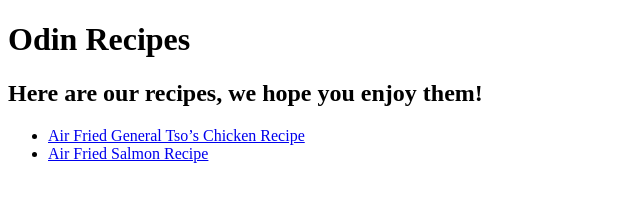
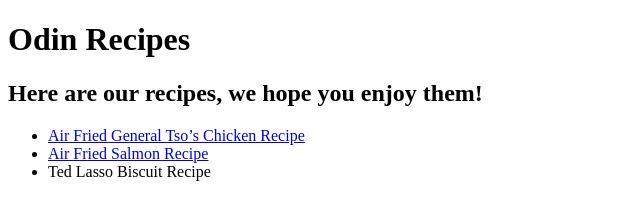
Before and after one commit to GreenvillePodCo/odin-recipes, a plain HTML site: page index.html in a window 1280 px wide. Shown: the whole page, without its empty margins (0-640 px from the left). Drawn offline with Linux system fonts and the light colour scheme.

Commit message:
Create link to new ted lasso recipe from index.html

```diff
--- a/index.html
+++ b/index.html
@@ -20,6 +20,10 @@
           >Air Fried Salmon Recipe</a
         >
       </li>
+      <li>
+        <a href="recipes/ted-lasso-biscuit-recipe.html"></a>Ted Lasso Biscuit
+        Recipe
+      </li>
     </ul>
   </body>
 </html>
```
